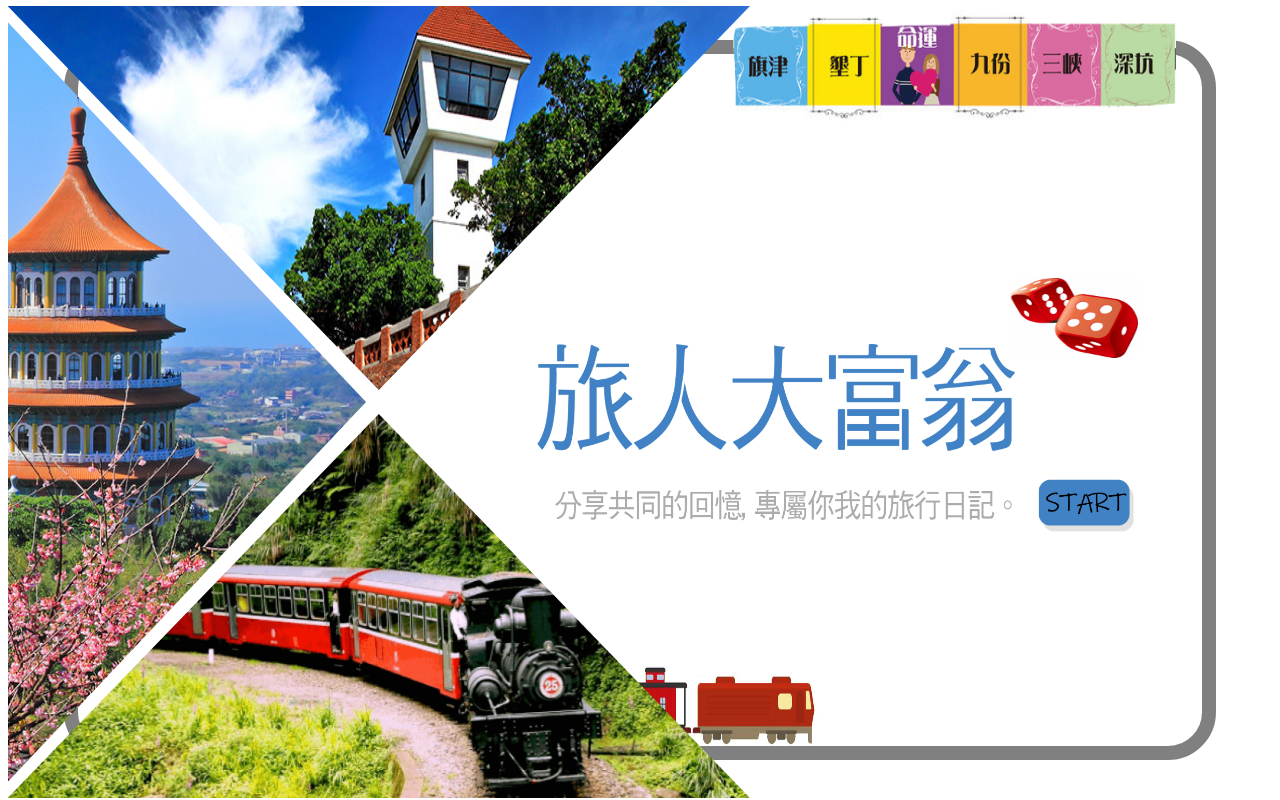
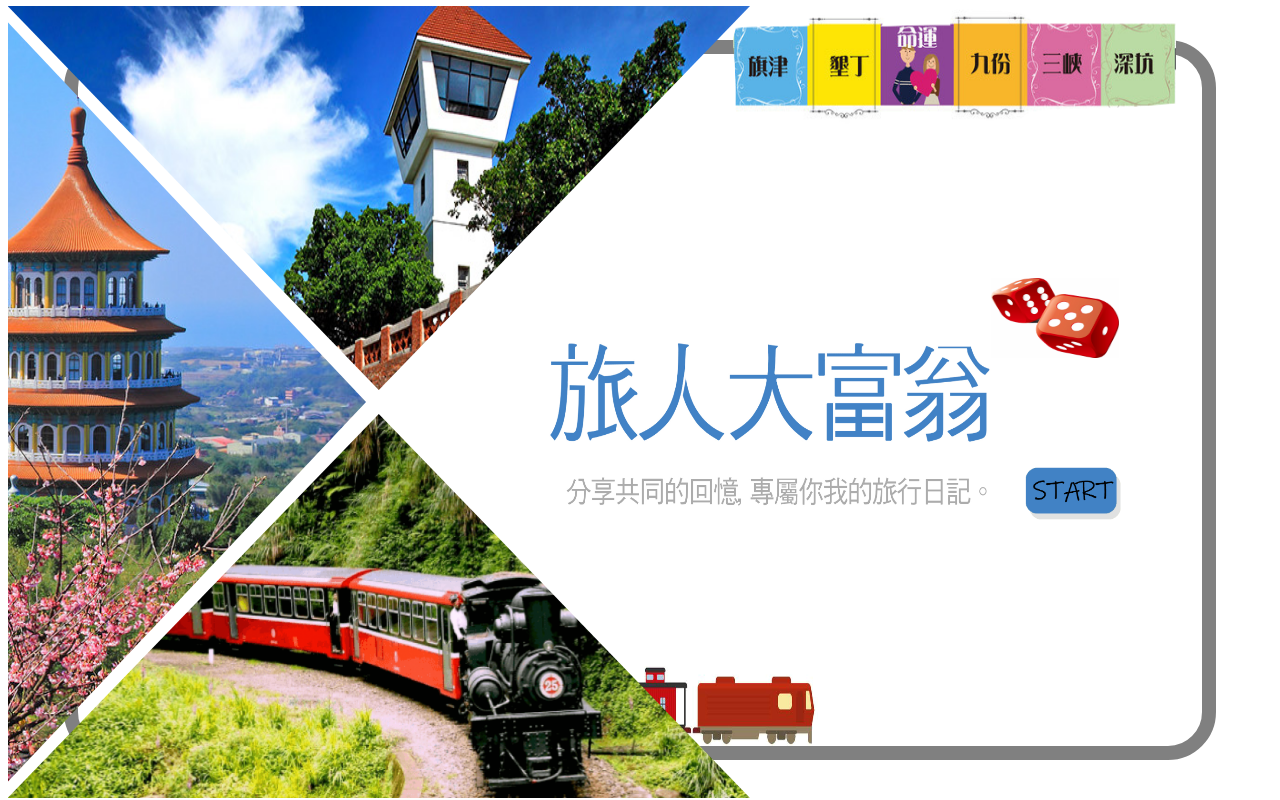
Before and after one commit to AmyLin0210/Web-TravelMonopoly, a plain HTML site: page index.html in a window 1280 px wide. Drawn offline with Linux system fonts and the light colour scheme.

Commit message:
稍稍美化版

```diff
--- a/index.css
+++ b/index.css
@@ -85,11 +85,11 @@ body {
     display: block;
     position: absolute;
     top: 10vh;
-    right: 10vw;
+    right: 12vw;
 
     /* skin */
-    height: 25vh;
-    width: 38vw;
+    height: 23vh;
+    width: 35vw;
 }
 
 #die {
@@ -97,7 +97,7 @@ body {
     display: block;
     position: absolute;
     top: 3vh;
-    right: 1vw;
+    right: 2.5vw;
 
     /* skin */
     height: 10vh;
@@ -108,8 +108,8 @@ body {
     /* position */
     display: block;
     position: absolute;
-    top: 27.5vh;
-    right: 0vw;
+    top: 26vh;
+    right: 1vw;
 
     /* skin */
     height: 8vh;
```
